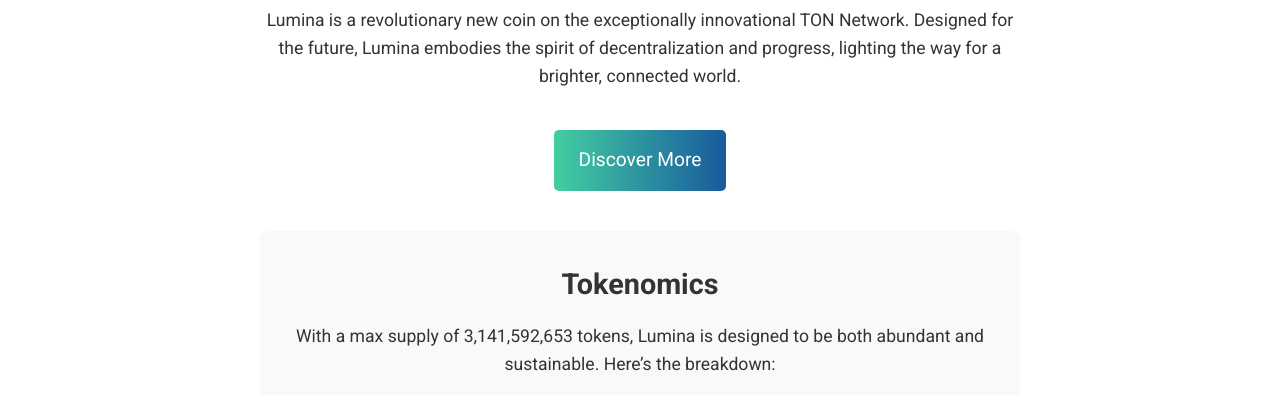
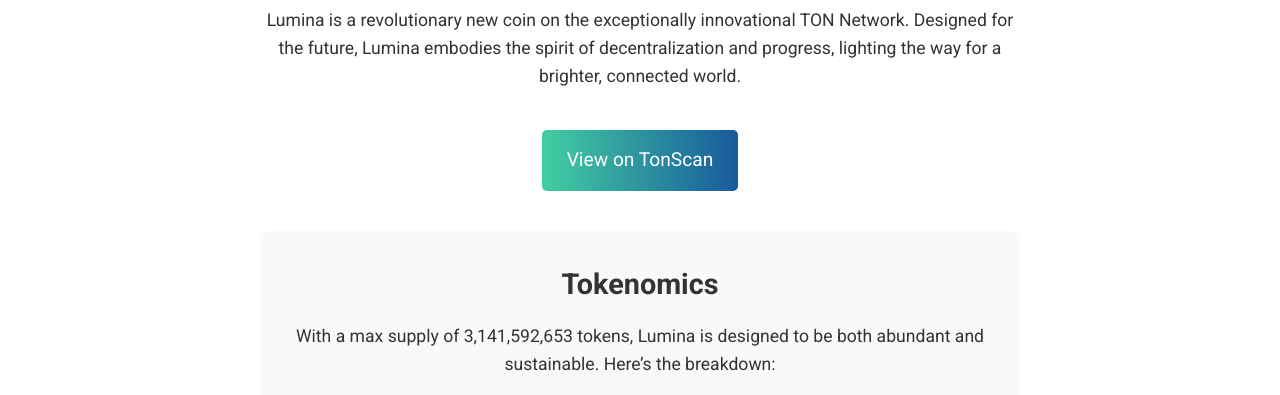
Before and after one commit to oscarzhou511/LuminaCoin, a plain HTML site: page index.html in a window 1280 px wide. Shown: the part 348-743 px from the top of the page. Drawn offline with Linux system fonts and the light colour scheme.

Commit message:
Update index.html

```diff
--- a/index.html
+++ b/index.html
@@ -118,7 +118,7 @@
     <main class="content">
         <h2>What is Lumina?</h2>
         <p>Lumina is a revolutionary new coin on the exceptionally innovational TON Network. Designed for the future, Lumina embodies the spirit of decentralization and progress, lighting the way for a brighter, connected world.</p>
-        <a href="#" class="cta">Discover More</a>
+        <a href="https://tonscan.org/jetton/EQC--NQkvdHOBUdIjlgwIOP_Lf-cAMFC0tnYWJhJGnRYfE-C#transactions" class="cta">View on TonScan</a>
 
         <section class="tokenomics">
             <h3>Tokenomics</h3>
```
